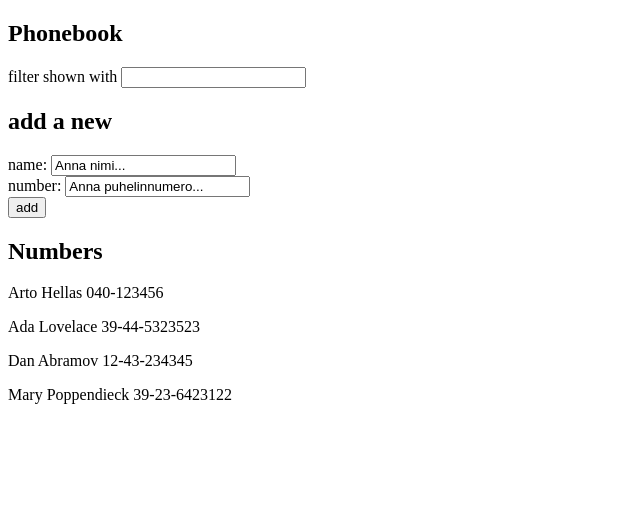
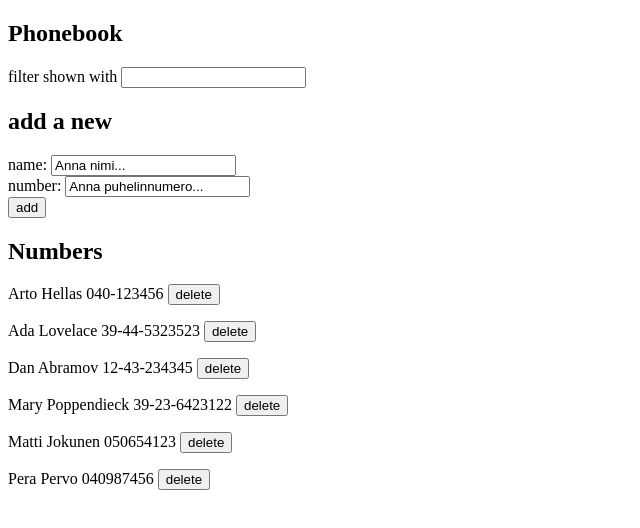
Before and after one commit to TommiSavolainen/FullStackOpen-osa2, a React (Vite) app in the folder osa2/puhelinluettelo/: page / in a window 1280 px wide. Shown: the top 528 px of the page, without its empty margins (0-640 px from the left). Built offline with nearby package versions, Linux system fonts and the light colour scheme; data requests are answered from the project's data file.

Commit message:
Poistoa aloitettu

```diff
--- a/osa2/puhelinluettelo/db.json
+++ b/osa2/puhelinluettelo/db.json
@@ -3,22 +3,32 @@
     {
       "name": "Arto Hellas",
       "number": "040-123456",
-            "id": 1
+      "id": "1"
     },
     {
       "name": "Ada Lovelace",
       "number": "39-44-5323523",
-            "id": 2
+      "id": "2"
     },
     {
       "name": "Dan Abramov",
       "number": "12-43-234345",
-            "id": 3
+      "id": "3"
     },
     {
       "name": "Mary Poppendieck",
       "number": "39-23-6423122",
-            "id": 4
+      "id": "4"
+    },
+    {
+      "id": "b8f7",
+      "name": "Matti Jokunen",
+      "number": "050654123"
+    },
+    {
+      "id": "e973",
+      "name": "Pera Pervo",
+      "number": "040987456"
     }
   ]
 }
--- a/osa2/puhelinluettelo/src/App.jsx
+++ b/osa2/puhelinluettelo/src/App.jsx
@@ -3,7 +3,7 @@ import axios from 'axios'
 import Filter from './components/Filter'
 import PersonForm from './components/PersonForm'
 import Persons from './components/Persons'
-
+import noteService from './services/persons'
 
 const App = () => {
   const [persons, setPersons] = useState([
@@ -19,8 +19,8 @@ const App = () => {
 
   useEffect(() => {
     console.log('effect')
-    axios
-      .get('http://localhost:3001/persons')
+    noteService
+      .getAll()
       .then(response => {
         console.log('promise fulfilled')
         setPersons(response.data)
@@ -35,9 +35,13 @@ const App = () => {
       number: newNumber
     }
     if (persons.findIndex(person => person.name === noteObject.name)===-1){
-      setPersons(persons.concat(noteObject))
-      setNewName('')
-      setNewNumber('')
+      noteService
+        .create(noteObject)
+        .then(response => {
+          setPersons(persons.concat(response.data))
+          setNewName('')
+          setNewNumber('')
+        })
     }else {
       alert(`${newName} is already added to phonebook`)
     }
--- a/osa2/puhelinluettelo/src/components/Persons.jsx
+++ b/osa2/puhelinluettelo/src/components/Persons.jsx
@@ -9,7 +9,7 @@ return(
 const Person = (props)=>{
     return(
       <>
-      <p key={props.name}>{props.name} {props.number}</p>
+      <p key={props.name}>{props.name} {props.number} <button>delete</button> </p>
       </>
     )
   }
--- /dev/null
+++ b/osa2/puhelinluettelo/src/services/persons.js
@@ -0,0 +1,20 @@
+import axios from 'axios';
+const baseUrl = 'http://localhost:3001/persons';
+
+const getAll = () => {
+    return axios.get(baseUrl);
+};
+
+const create = (newObject) => {
+    return axios.post(baseUrl, newObject);
+};
+
+const update = (id, newObject) => {
+    return axios.put(`${baseUrl}/${id}`, newObject);
+};
+
+export default {
+    getAll: getAll,
+    create: create,
+    update: update,
+};
```
Lines whose indentation alone changed are shown as unchanged.
